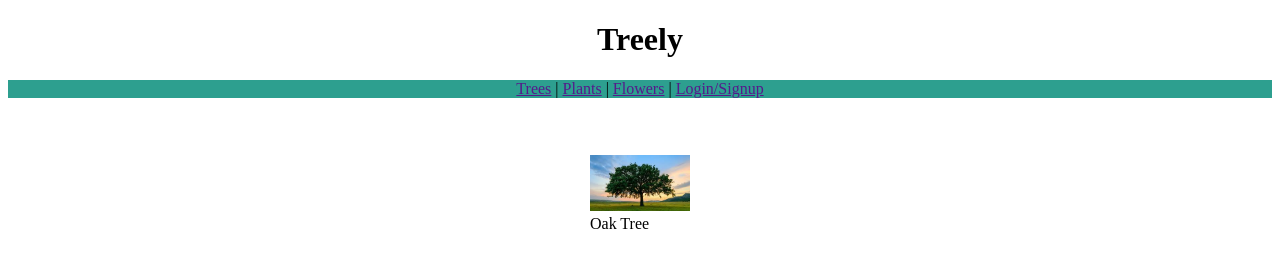
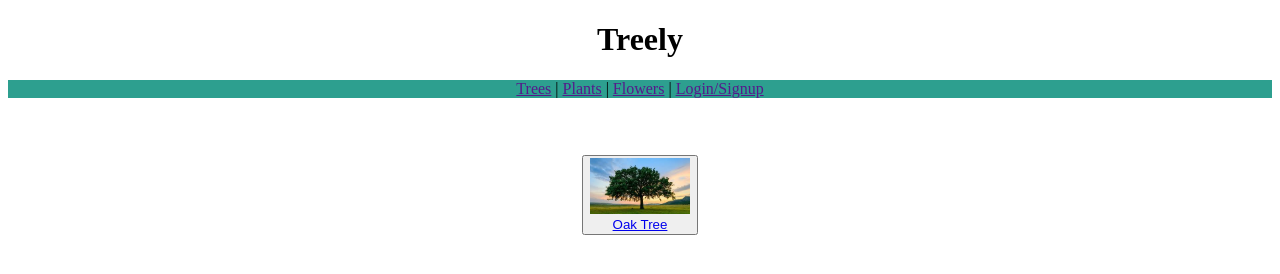
Before and after one commit to beppvis/treely, a plain HTML site: page src/index.html in a window 1280 px wide. Drawn offline with Linux system fonts and the light colour scheme.

Commit message:
standards

```diff
--- a/src/index.html
+++ b/src/index.html
@@ -1,15 +1,18 @@
 <!DOCTYPE html>
 <html lang="en">
+
 <head>
   <meta charset="UTF-8">
   <link rel="stylesheet" href="styles/main.css">
   <meta name="viewport" content="width=device-width, initial-scale=1.0">
   <title>Treely</title>
 </head>
+
 <body>
   <header>
     <h1 align="center">Treely</h1>
     <div align="center" class="homeBar">
+      <!-- use this everywhere -->
       <nav>
         <a href="">Trees</a>
         |
@@ -24,22 +27,24 @@
   <br>
   <br>
   <br>
-    <div
-      class="treeDisplayBar"
-      align="center"
-    >
+  <div class="treeDisplayBar" align="center">
     <table>
       <tr>
         <td>
           <div class="treeDisplay">
-              <img src="../assets/images.jpg" width=100  height=100>
+            <button>
+              <a href="tree-pg.html">
+                <img src="../assets/images.jpg" width=100 height=100>
                 <footer>
                   Oak Tree
                 </footer>
+              </a>
+            </button>
           </div>
         </td>
       </tr>
     </table>
   </div>
 </body>
+
 </html>
```
Lines whose indentation alone changed are shown as unchanged.
